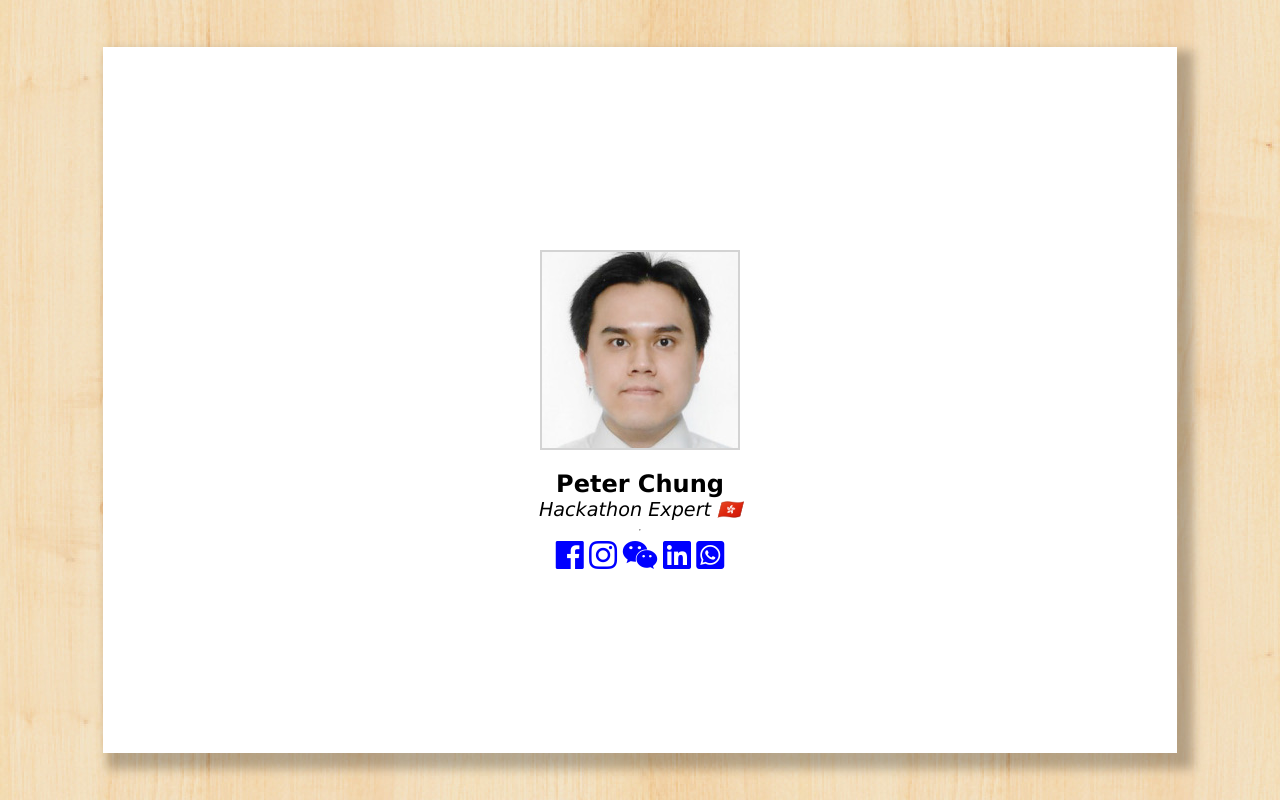
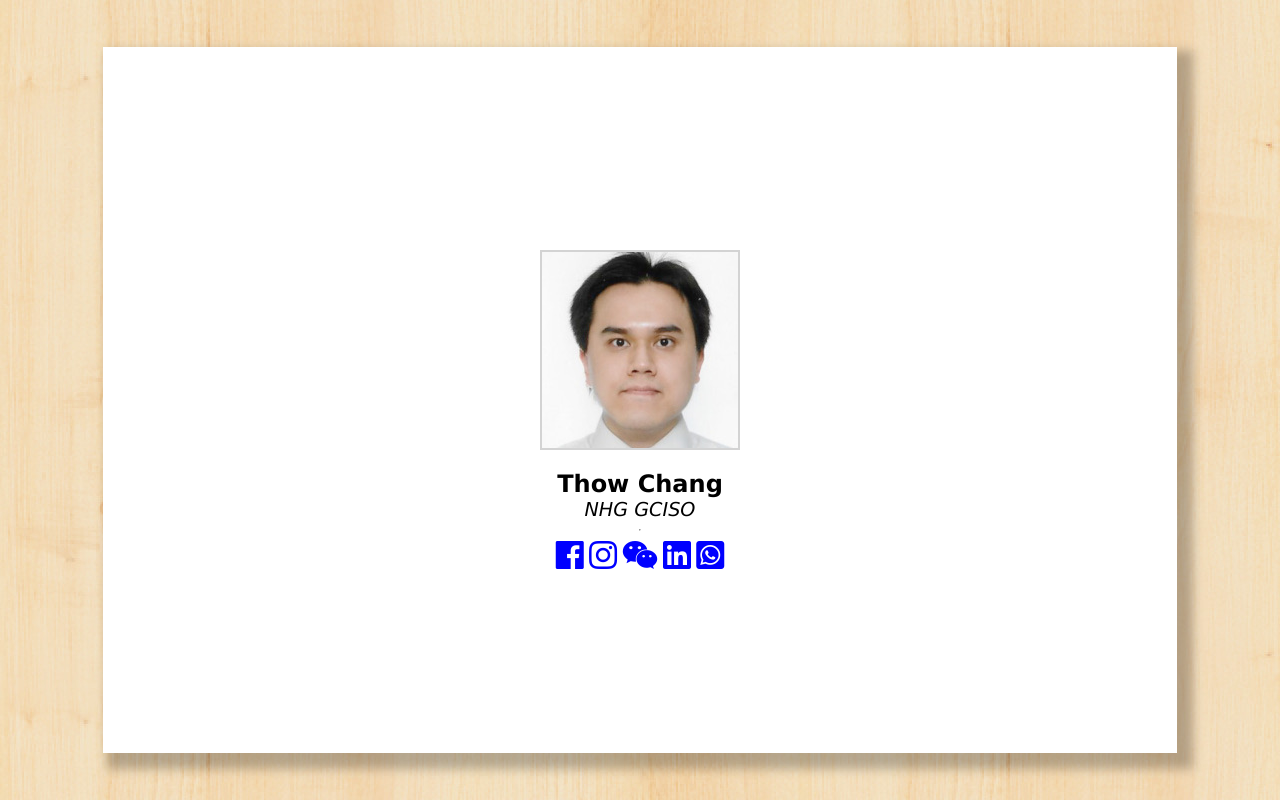
Before and after one commit to thowchang/namecard, a plain HTML site: page index.html in a window 1280 px wide. Drawn offline with Linux system fonts and the light colour scheme.

Commit message:
Update index.html

```diff
--- a/index.html
+++ b/index.html
@@ -121,8 +121,8 @@
                             <div class="cube__face cube__face--bottom">&nbsp;</div>
                         </div>
                     </div>
-                    <div class="person-name">Peter Chung</div>
-                    <div id="title-name" class="title-name">Hackathon Expert 🇭🇰</div>
+                    <div class="person-name">Thow Chang</div>
+                    <div id="title-name" class="title-name">NHG GCISO</div>
                     <hr>
                     <div class="icon-wrapper">
                         <i id="icon-fb" class="fab fa-facebook fa-2x icon"></i>
```
